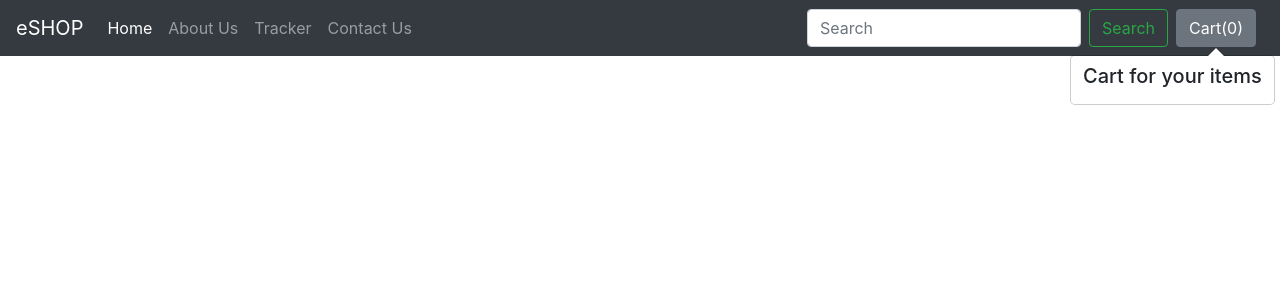
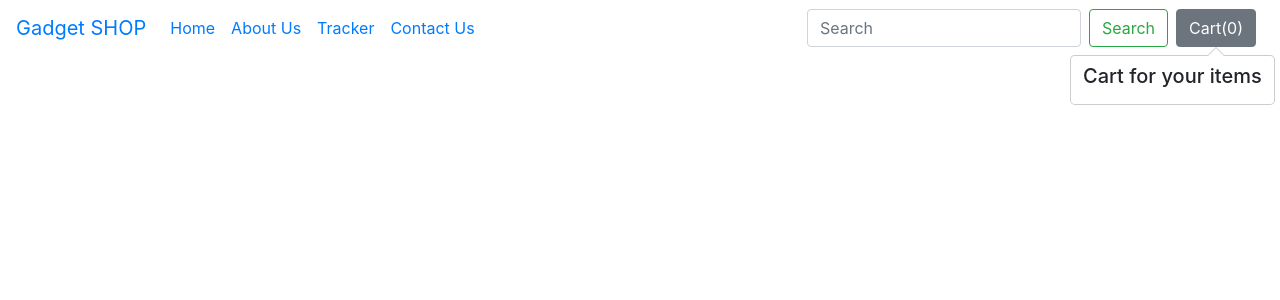
Before and after one commit to Ismahabul/Dynamic-Ecommerce-WebApp, a Django app: template eshop/shop/templates/shop/search.html in a window 1280 px wide. Shown: the top 300 px of the page. Run offline with Django 3.2, Linux system fonts and the light colour scheme; the template is opened without the code that fills it, so the values that code supplies are empty; some libraries are stand-ins or nearby versions.

Commit message:
update by sizan

```diff
--- a/eshop/shop/templates/shop/search.html
+++ b/eshop/shop/templates/shop/search.html
@@ -49,8 +49,8 @@
   </head>
   <body>
   {% load static %}
-    <nav class="navbar navbar-expand-lg navbar-dark bg-dark">
-      <a class="navbar-brand" href="/shop">eSHOP</a>
+    <nav class="navbar navbar-expand-lg">
+      <a class="navbar-brand" href="/shop">Gadget SHOP</a>
       <button class="navbar-toggler" type="button" data-toggle="collapse" data-target="#navbarSupportedContent" aria-controls="navbarSupportedContent" aria-expanded="false" aria-label="Toggle navigation">
         <span class="navbar-toggler-icon"></span>
       </button>
```
